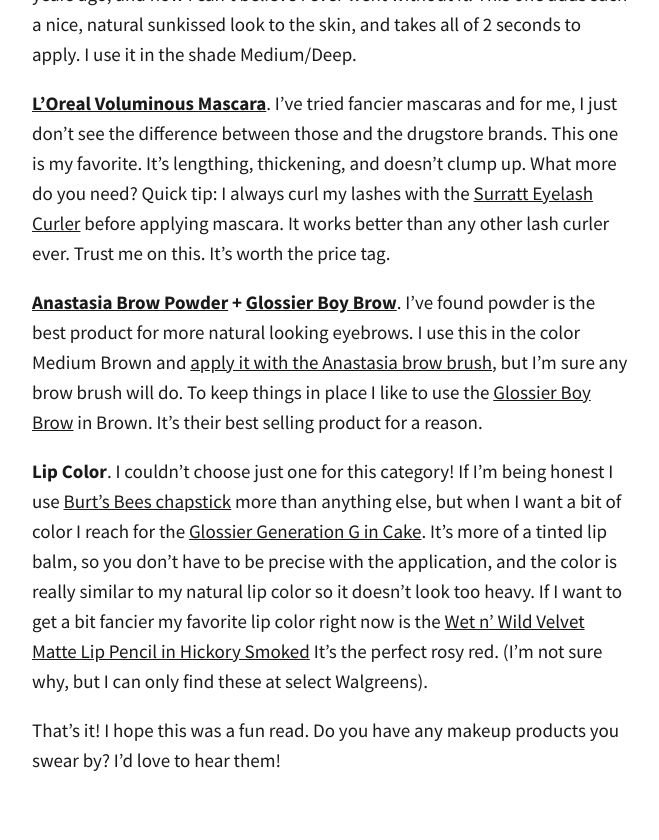
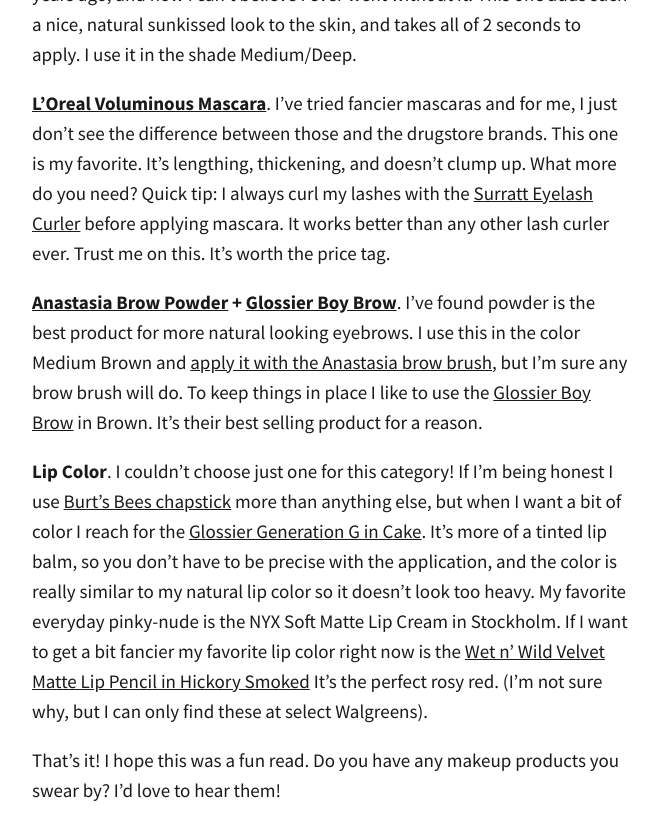
Before and after one commit to totiffany/totiffany.github.io, a Jekyll site: the page built from _posts/2018-07-19-My-Everyday-Makeup-Routine.md, in a window 1280 px wide and 900 px high, scrolled down 2185 px. Shown: the top 840 px of the window, without its empty margins (308-967 px from the left). Built offline with Jekyll 4.4.1, drawn with Linux system fonts in a browser that asks for light colours; our own code applies the rules of GitHub Pages for plain Markdown files; comment, search, counter and statistics services are not loaded.

Commit message:
Update 2018-07-19-My-Everyday-Makeup-Routine.md

```diff
--- a/_posts/2018-07-19-My-Everyday-Makeup-Routine.md
+++ b/_posts/2018-07-19-My-Everyday-Makeup-Routine.md
@@ -27,6 +27,6 @@ Years later – I'm still growing my eyebrows back in, and I tend to avoid eyeli
 
 [**Anastasia Brow Powder**](https://www.sephora.com/product/brow-powder-duo-P69300?skuId=929778&om_mmc=ppc-GG_1165716881_53825938700_aud-299050440478:pla-419487263469_929778_257731947962_9031944_c&country_switch=us&lang=en&gclid=CPCor-XyrNwCFaOhZQodn54Mdg&gclsrc=ds) **+ [Glossier Boy Brow](https://glossier.com?g_ref=8b6dce93f5bd81)**. I've found powder is the best product for more natural looking eyebrows. I use this in the color Medium Brown and [apply it with the Anastasia brow brush](https://www.amazon.com/gp/product/B0149KGY3S/ref=as_li_tl?ie=UTF8&camp=1789&creative=9325&creativeASIN=B0149KGY3S&linkCode=as2&tag=redletterda04-20&linkId=fddfdae1224bfdb3902005778477baea), but I'm sure any brow brush will do. To keep things in place I like to use the [Glossier Boy Brow](https://glossier.com?g_ref=8b6dce93f5bd81) in Brown. It's their best selling product for a reason.
 
-**Lip Color**. I couldn't choose just one for this category! If I'm being honest I use [Burt's Bees chapstick](https://www.amazon.com/gp/product/B00076TOUO/ref=as_li_tl?ie=UTF8&camp=1789&creative=9325&creativeASIN=B00076TOUO&linkCode=as2&tag=redletterda04-20&linkId=b5df0be9276ac5ca57636f669522df89) more than anything else, but when I want a bit of color I reach for the [Glossier Generation G in Cake](https://glossier.com?g_ref=8b6dce93f5bd81). It's more of a tinted lip balm, so you don't have to be precise with the application, and the color is really similar to my natural lip color so it doesn't look too heavy. If I want to get a bit fancier my favorite lip color right now is the [Wet n' Wild Velvet Matte Lip Pencil in Hickory Smoked](https://www.wetnwildbeauty.com/lips/lip-color/naked-protest-velvet-matte-lip-color.html) It's the perfect rosy red. (I'm not sure why, but I can only find these at select Walgreens).
+**Lip Color**. I couldn't choose just one for this category! If I'm being honest I use [Burt's Bees chapstick](https://www.amazon.com/gp/product/B00076TOUO/ref=as_li_tl?ie=UTF8&camp=1789&creative=9325&creativeASIN=B00076TOUO&linkCode=as2&tag=redletterda04-20&linkId=b5df0be9276ac5ca57636f669522df89) more than anything else, but when I want a bit of color I reach for the [Glossier Generation G in Cake](https://glossier.com?g_ref=8b6dce93f5bd81). It's more of a tinted lip balm, so you don't have to be precise with the application, and the color is really similar to my natural lip color so it doesn't look too heavy. My favorite everyday pinky-nude is the NYX Soft Matte Lip Cream in Stockholm. If I want to get a bit fancier my favorite lip color right now is the [Wet n' Wild Velvet Matte Lip Pencil in Hickory Smoked](https://www.wetnwildbeauty.com/lips/lip-color/naked-protest-velvet-matte-lip-color.html) It's the perfect rosy red. (I'm not sure why, but I can only find these at select Walgreens).
 
 That's it! I hope this was a fun read. Do you have any makeup products you swear by? I'd love to hear them!
```
